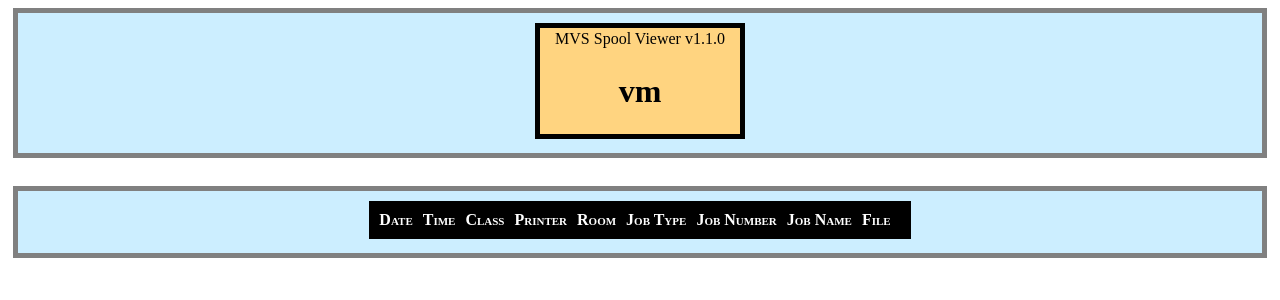
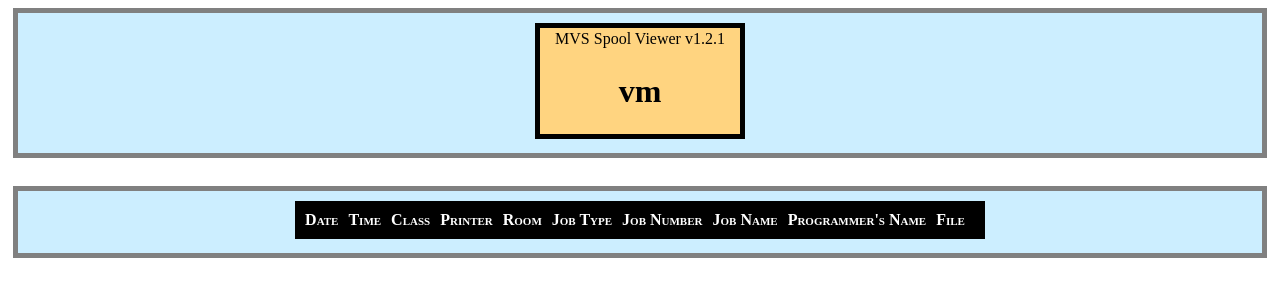
Before and after one commit to moshix/mvssplitspl, a PHP site: page / in a window 1280 px wide. Shown: the top 300 px of the page. Run offline with PHP 8.4, Linux system fonts and the light colour scheme; lists and menus that the app fills with data are empty.

Commit message:
Solved bug when echoing $numcolumns - n should be ($numcolumns - n)

```diff
--- a/WebUI/index.php
+++ b/WebUI/index.php
@@ -23,11 +23,18 @@ OUT OF OR IN CONNECTION WITH THE SOFTWARE OR THE USE OR OTHER DEALINGS IN THE
 SOFTWARE.
 */
 
+/*
+CHANGELOG:
+	v1.2.1: Solved bug when echoing $numcolumns - n should be ($numcolumns - n)
+	v1.2.0: Separated Programmer's Name from Job Name
+*/
+
 # **** DEFINES ****
 define('APP_NAME', 'MVS Spool Viewer');
-define('APP_VERSION', 'v1.1.0');
+define('APP_VERSION', 'v1.2.1');
 
 # **** GLOBAL VARIABLES ****
+$numcolumns = 11;
 $sysname = exec("uname -n");
 $path = "./MVS";   ######## CHANGE THIS TO YOUR DIRECTORY FOLDER
 $directories = array();
@@ -122,6 +129,7 @@ function getJobNumber($info){
 						<th>Job Type</th>
 						<th>Job Number</th>
 						<th>Job Name</th>
+						<th>Programmer's Name</th>
 						<th>File</th>
 						<th></th>
 					</tr>
@@ -141,13 +149,13 @@ function getJobNumber($info){
 
 							/* If there are no files, allow delete( purge) of the directory */
 							if($filecount == 0){
-								if($types[$i] == 's') echo("<td class='subdir' colspan='8'>" . $dirlast . " (" . $filecount .  ")" . "</td>");
-								else echo("<td class='dir' colspan='9'>" . $dirlast . " (" . $filecount .  ")" . "</td>");
+								if($types[$i] == 's') echo("<td class='subdir' colspan='" . ($numcolumns - 2) . "'>" . $dirlast . " (" . $filecount .  ")" . "</td>");
+								else echo("<td class='dir' colspan='" . ($numcolumns - 1) . "'>" . $dirlast . " (" . $filecount .  ")" . "</td>");
 
 								echo("<td class='dir'><a href='purge.php?ftype=dir&fname=" . $dir . "'><img src='purge.png' width = '20' height = '20'/></a></td>");
 							}else{
-								if($types[$i] == 's') echo("<td class='subdir' colspan='10'>" . $dirlast . " (" . $filecount .  ")" . "</td>");
-								else echo("<td class='dir' colspan='10'>" . $dirlast . " (" . $filecount .  ")" . "</td>");
+								if($types[$i] == 's') echo("<td class='subdir' colspan='" . $numcolumns . "'>" . $dirlast . " (" . $filecount .  ")" . "</td>");
+								else echo("<td class='dir' colspan='" . $numcolumns . "'>" . $dirlast . " (" . $filecount .  ")" . "</td>");
 							}
 							echo("</tr>");
 
@@ -168,7 +176,13 @@ function getJobNumber($info){
 									}
 									$jobtype = getJobType($jobinfo[4]);
 									$jobnumber = getJobNumber($jobinfo[4]);
-									$jobname = substr($jobinfo[5], 0, strlen($jobinfo[5]) - 4);
+									if(sizeof($jobinfo) == 7){
+										$jobname = $jobinfo[5];
+										$jobprogrammername = substr($jobinfo[6], 0, strlen($jobinfo[6]) - 4);	// Remove the file extension (.pdf)
+									}else{
+										$jobname = substr($jobinfo[5], 0, strlen($jobinfo[5]) - 4); // Remove the file extension (.pdf)
+										$jobprogrammername = '';
+									}
 
 									/* Print row */
 									echo("<tr>");
@@ -187,6 +201,7 @@ function getJobNumber($info){
 									echo("<td class='" . $class . "' align='center'>" . $jobtype . "</td>");
 									echo("<td class='" . $class . "' align='center'>" . $jobnumber . "</td>");
 									echo("<td class='" . $class . "'>" . $jobname . "</td>");
+									echo("<td class='" . $class . "'>" . $jobprogrammername . "</td>");
 									echo("<td class='" . $class . "'>" . "<a href='" . $dir . "/" . $filename . "' target='_blank'>" . $filename . "</td>");
 									echo("<td class='" . $class . "'><a href='purge.php?ftype=file&fname=" . $dir . "/" . $filename . "'><img src='purge.png' width = '20' height = '20'/></a></td>");
 									echo("</tr>");
```
